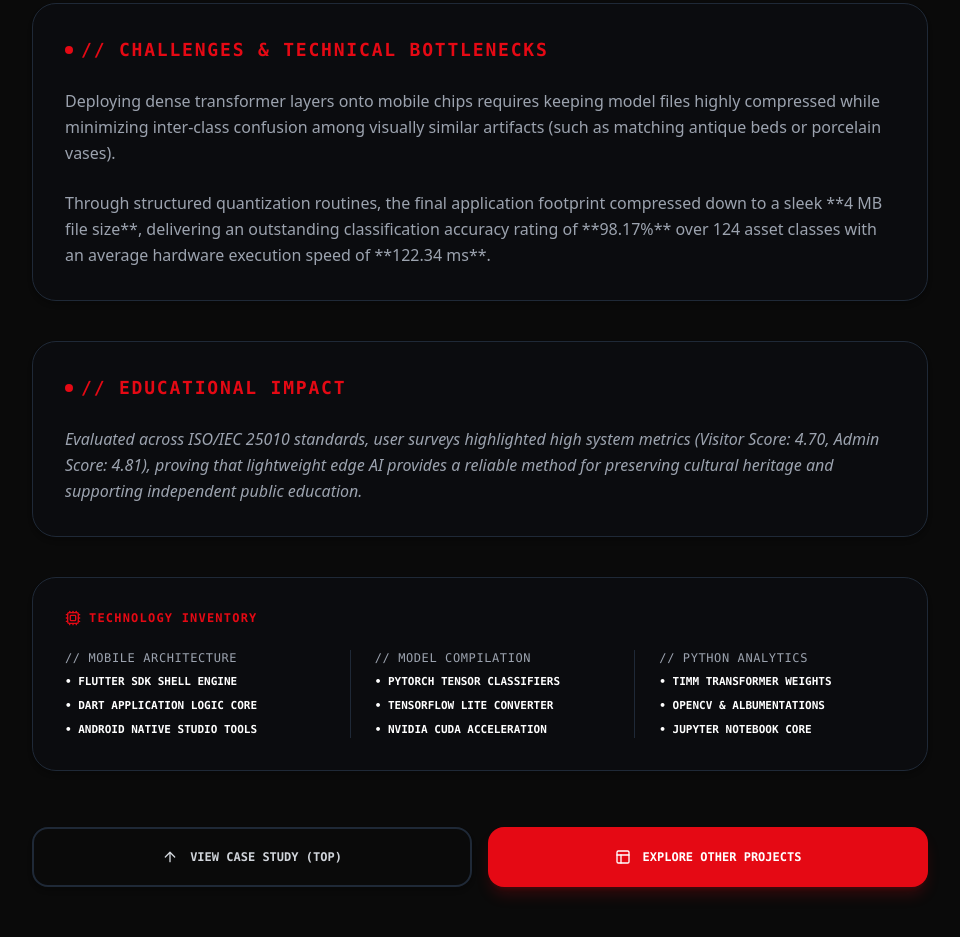
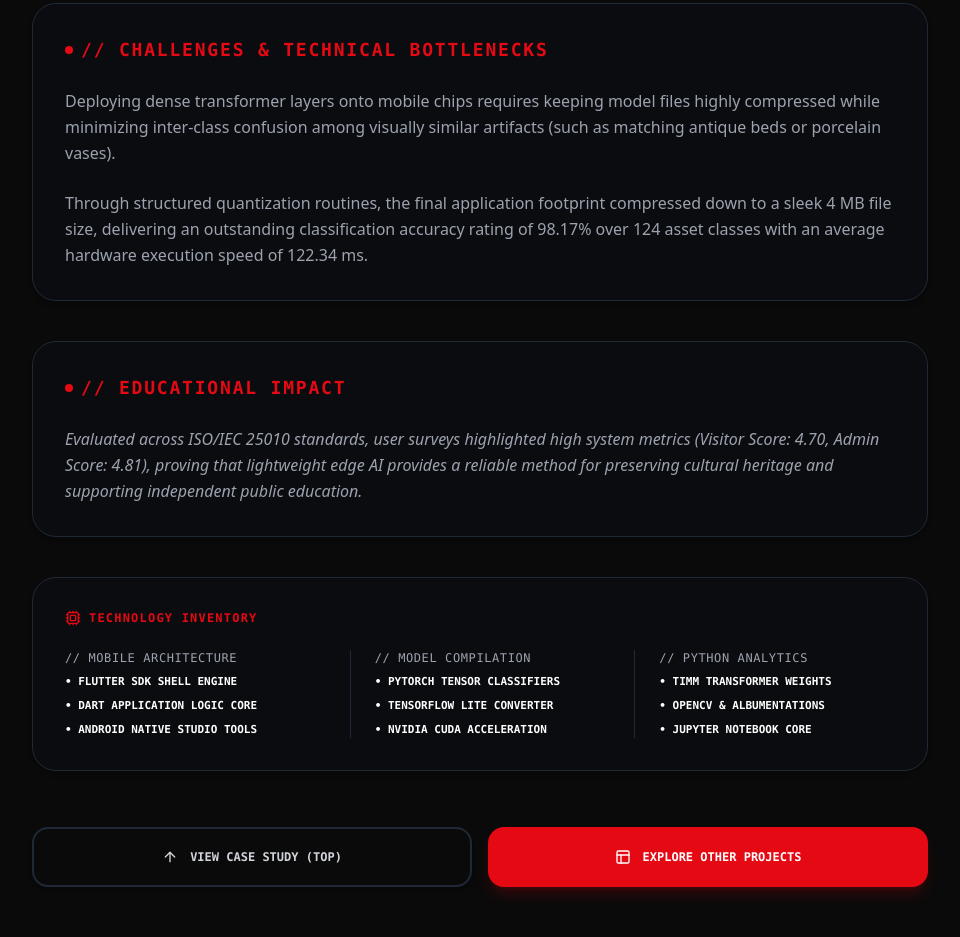
Before and after one commit to jannnicolesanjose/portfolio, a plain HTML site: page projects/matamuseo.html in a window 1280 px wide. Shown: the part 2396-3333 px from the top of the page, without its empty margins (160-1120 px from the left). Drawn offline with nearby package versions, Linux system fonts and the light colour scheme.

Commit message:
Changes in matamuseo project

```diff
--- a/projects/matamuseo.html
+++ b/projects/matamuseo.html
@@ -191,7 +191,7 @@ def calculate_composite_similarity(meta_vector_a, meta_vector_b, text_embed_a, t
                         Deploying dense transformer layers onto mobile chips requires keeping model files highly compressed while minimizing inter-class confusion among visually similar artifacts (such as matching antique beds or porcelain vases).
                     </p>
                     <p>
-                        Through structured quantization routines, the final application footprint compressed down to a sleek **4 MB file size**, delivering an outstanding classification accuracy rating of **98.17%** over 124 asset classes with an average hardware execution speed of **122.34 ms**.
+                        Through structured quantization routines, the final application footprint compressed down to a sleek 4 MB file size, delivering an outstanding classification accuracy rating of 98.17% over 124 asset classes with an average hardware execution speed of 122.34 ms.
                     </p>
                 </div>
             </section>
```
